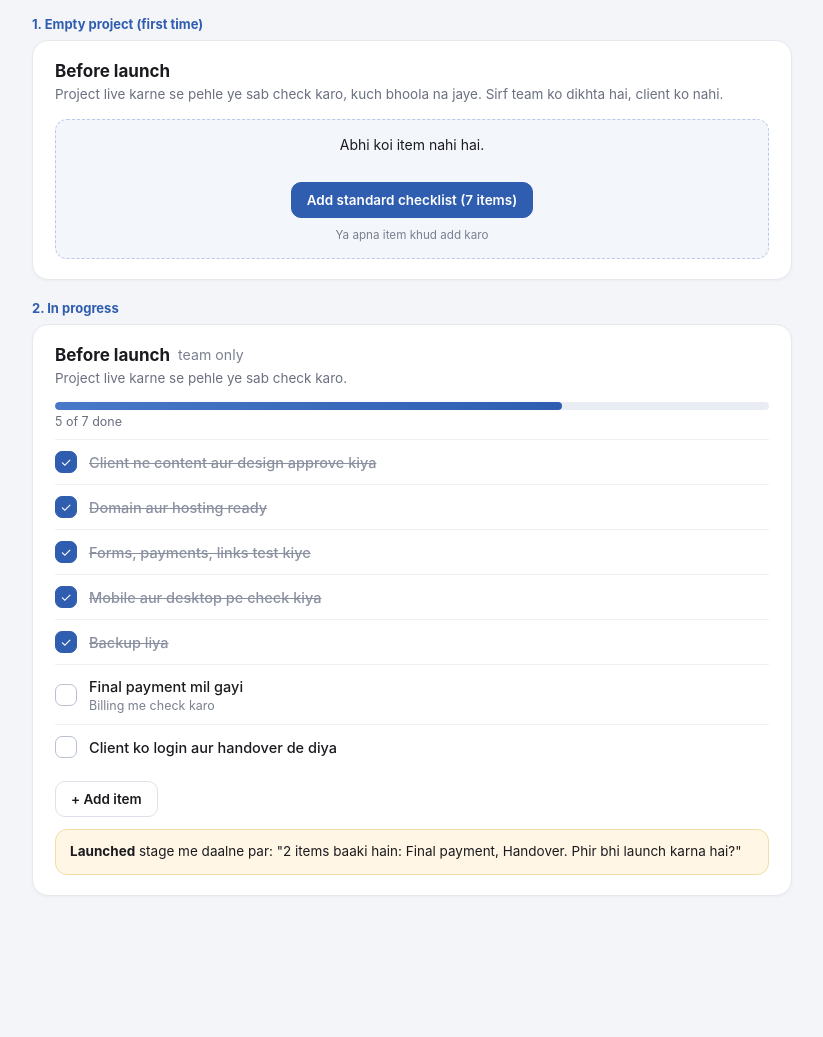
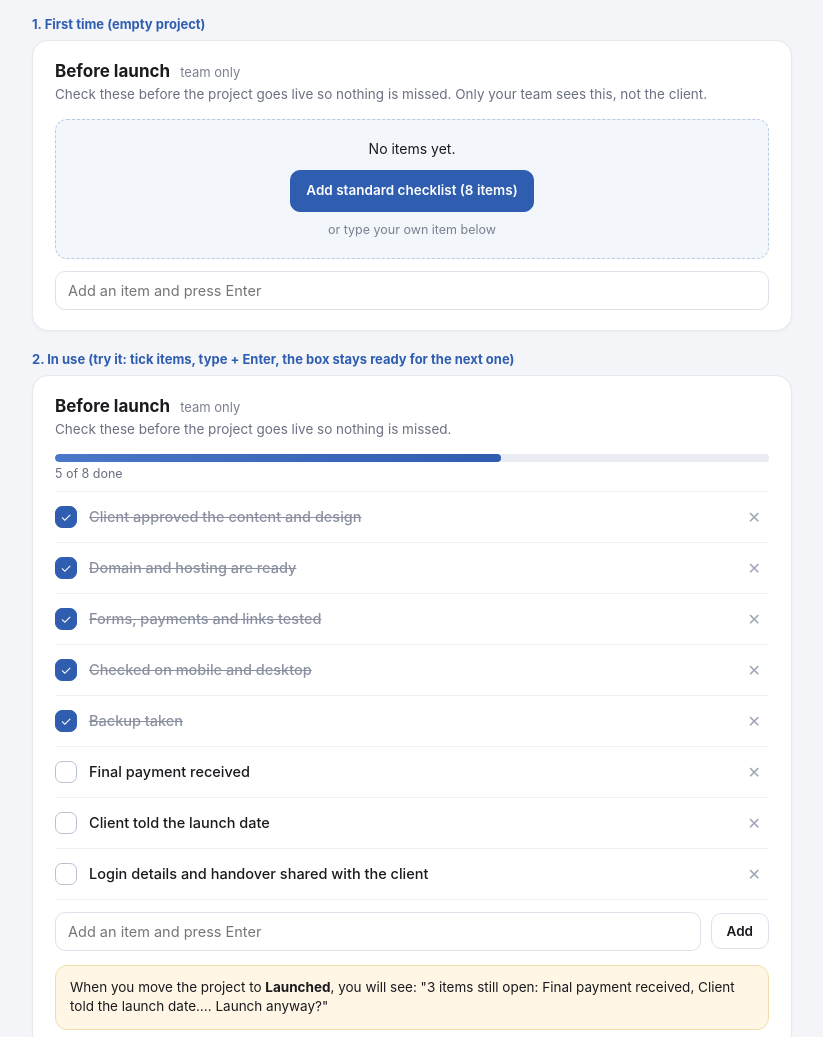
Before and after one commit to Haritt-Developers/developers, a plain HTML site: page mock/launch/index.html in a window 1280 px wide. Shown: the top 1037 px of the page, without its empty margins (228-1051 px from the left). Before the commit the page ends 932 px from the top, so only its background shows below. Drawn offline with Linux system fonts and the light colour scheme.

Commit message:
Update preview

```diff
--- a/mock/launch/index.html
+++ b/mock/launch/index.html
@@ -1,21 +1,26 @@
 <!doctype html><meta charset=utf-8><meta name=viewport content="width=device-width,initial-scale=1"><meta name=robots content="noindex"><title>Before launch preview</title>
 <style>*{box-sizing:border-box}body{margin:0;font-family:Inter,system-ui,sans-serif;background:#F4F5F8;color:#1B1B1F;padding:16px}.card{max-width:760px;margin:0 auto 20px;background:#fff;border:1px solid #E6E8EE;border-radius:16px;padding:20px 22px;box-shadow:0 1px 3px rgba(0,0,0,.04)}
-h3{margin:0;font-size:17px;display:flex;gap:8px;align-items:center}.sub{color:#6B7080;font-size:13.5px;margin:4px 0 14px;line-height:1.45}.pb{height:8px;border-radius:9px;background:#E9ECF3;overflow:hidden;margin:6px 0 4px}.pb i{display:block;height:100%;width:71%;background:linear-gradient(90deg,#4A78C8,#2F5DB0);border-radius:9px}.pt{font-size:12.5px;color:#6B7080;margin-bottom:10px}
-.it{display:flex;align-items:center;gap:12px;padding:11px 0;border-top:1px solid #EEF0F5}.ck{width:22px;height:22px;border-radius:7px;border:1.8px solid #B9C0D0;flex:none;display:grid;place-items:center;color:#fff;font-size:13px}.ck.on{background:#2F5DB0;border-color:#2F5DB0}.it b{font-weight:500;font-size:14.5px}.it.d b{color:#8A90A0;text-decoration:line-through}.it small{display:block;color:#7A8090;font-size:12.5px;margin-top:2px}.x{margin-left:auto;color:#A0A6B6}
-.btn{display:inline-block;margin-top:12px;padding:9px 15px;border:1px solid #DDE1EA;border-radius:10px;font-size:13.5px;font-weight:600;background:#fff}.warn{background:#FFF6E5;border:1px solid #F3DDA8;border-radius:12px;padding:12px 14px;font-size:13.5px;margin-top:12px;line-height:1.45}.lbl{max-width:760px;margin:0 auto 8px;font-weight:700;font-size:13px;color:#2F5DB0}
-.sug{background:#F3F6FB;border:1px dashed #B9C9E8;border-radius:12px;padding:16px;text-align:center;font-size:14px}.sug .btn{background:#2F5DB0;color:#fff;border-color:#2F5DB0}</style>
-<div class=lbl>1. Empty project (first time)</div>
-<div class=card><h3>Before launch</h3><div class=sub>Project live karne se pehle ye sab check karo, kuch bhoola na jaye. Sirf team ko dikhta hai, client ko nahi.</div>
-<div class=sug>Abhi koi item nahi hai.<br><br><span class=btn>Add standard checklist (7 items)</span><br><small style="color:#7A8090;display:block;margin-top:10px">Ya apna item khud add karo</small></div></div>
-<div class=lbl>2. In progress</div>
-<div class=card><h3>Before launch <small style="font-weight:400;color:#7A8090">team only</small></h3><div class=sub>Project live karne se pehle ye sab check karo.</div>
-<div class=pb><i></i></div><div class=pt>5 of 7 done</div>
-<div class="it d"><span class="ck on">✓</span><b>Client ne content aur design approve kiya</b></div>
-<div class="it d"><span class="ck on">✓</span><b>Domain aur hosting ready</b></div>
-<div class="it d"><span class="ck on">✓</span><b>Forms, payments, links test kiye</b></div>
-<div class="it d"><span class="ck on">✓</span><b>Mobile aur desktop pe check kiya</b></div>
-<div class="it d"><span class="ck on">✓</span><b>Backup liya</b></div>
-<div class=it><span class=ck></span><div><b>Final payment mil gayi</b><small>Billing me check karo</small></div></div>
-<div class=it><span class=ck></span><div><b>Client ko login aur handover de diya</b></div></div>
-<span class=btn>+ Add item</span>
-<div class=warn><b>Launched</b> stage me daalne par: "2 items baaki hain: Final payment, Handover. Phir bhi launch karna hai?"</div></div>
+h3{margin:0;font-size:17px}h3 small{font-weight:400;color:#7A8090;font-size:13px;margin-left:6px}.sub{color:#6B7080;font-size:13.5px;margin:4px 0 14px;line-height:1.45}.pb{height:8px;border-radius:9px;background:#E9ECF3;overflow:hidden;margin:6px 0 4px}.pb i{display:block;height:100%;background:linear-gradient(90deg,#4A78C8,#2F5DB0);border-radius:9px;transition:width .4s}.pt{font-size:12.5px;color:#6B7080;margin-bottom:10px}
+.it{display:flex;align-items:center;gap:12px;padding:11px 0;border-top:1px solid #EEF0F5;cursor:pointer}.ck{width:22px;height:22px;border-radius:7px;border:1.8px solid #B9C0D0;flex:none;display:grid;place-items:center;color:#fff;font-size:13px;transition:.15s}.it.d .ck{background:#2F5DB0;border-color:#2F5DB0}.it b{font-weight:500;font-size:14.5px}.it.d b{color:#8A90A0;text-decoration:line-through}.it small{display:block;color:#7A8090;font-size:12.5px;margin-top:2px}.x{margin-left:auto;color:#A0A6B6;padding:4px 8px}
+.add{display:flex;gap:10px;align-items:center;padding:12px 0 0;border-top:1px solid #EEF0F5}.add input{flex:1;border:1px solid #DDE1EA;border-radius:10px;padding:10px 12px;font:inherit;font-size:14.5px;outline:none}.add input:focus{border-color:#4A78C8;box-shadow:0 0 0 3px rgba(74,120,200,.15)}
+.btn{display:inline-block;padding:9px 15px;border:1px solid #DDE1EA;border-radius:10px;font-size:13.5px;font-weight:600;background:#fff;cursor:pointer}.btn.p{background:#2F5DB0;color:#fff;border-color:#2F5DB0}.warn{background:#FFF6E5;border:1px solid #F3DDA8;border-radius:12px;padding:12px 14px;font-size:13.5px;margin-top:14px;line-height:1.45}.lbl{max-width:760px;margin:0 auto 8px;font-weight:700;font-size:13px;color:#2F5DB0}
+.sug{background:#F3F6FB;border:1px dashed #B9C9E8;border-radius:12px;padding:18px;text-align:center;font-size:14px;line-height:1.6}.hint{color:#7A8090;font-size:12.5px}</style>
+<div class=lbl>1. First time (empty project)</div>
+<div class=card><h3>Before launch <small>team only</small></h3><div class=sub>Check these before the project goes live so nothing is missed. Only your team sees this, not the client.</div>
+<div class=sug>No items yet.<br><span class="btn p" style="margin:10px 0 6px">Add standard checklist (8 items)</span><br><span class=hint>or type your own item below</span></div>
+<div class=add style="border:0"><input placeholder="Add an item and press Enter"></div></div>
+<div class=lbl>2. In use (try it: tick items, type + Enter, the box stays ready for the next one)</div>
+<div class=card id=c><h3>Before launch <small>team only</small></h3><div class=sub>Check these before the project goes live so nothing is missed.</div>
+<div class=pb><i id=bar></i></div><div class=pt id=pt></div><div id=l></div>
+<div class=add><input id=in placeholder="Add an item and press Enter"><span class="btn" id=ad>Add</span></div>
+<div class=warn id=w></div></div>
+<script>
+let L=[["Client approved the content and design",1],["Domain and hosting are ready",1],["Forms, payments and links tested",1],["Checked on mobile and desktop",1],["Backup taken",1],["Final payment received",0],["Client told the launch date",0],["Login details and handover shared with the client",0]];
+const $=i=>document.getElementById(i);
+function r(){const d=L.filter(x=>x[1]).length;$('bar').style.width=100*d/L.length+'%';$('pt').textContent=d+' of '+L.length+' done';
+$('l').innerHTML=L.map((x,i)=>`<div class="it ${x[1]?'d':''}" data-i=${i}><span class=ck>${x[1]?'✓':''}</span><b>${x[0]}</b><span class=x data-x=${i}>✕</span></div>`).join('');
+const t=L.filter(x=>!x[1]).map(x=>x[0]);$('w').innerHTML=t.length?`When you move the project to <b>Launched</b>, you will see: "${t.length} item${t.length>1?'s':''} still open: ${t.slice(0,2).join(', ')}${t.length>2?'…':''}. Launch anyway?"`:'All done. Ready to launch.'}
+$('l').onclick=e=>{const x=e.target.dataset.x;if(x!==undefined){L.splice(+x,1);r();return}const it=e.target.closest('.it');if(it){L[+it.dataset.i][1]^=1;r()}};
+function add(){const v=$('in').value.trim();if(!v)return;L.push([v,0]);$('in').value='';r();$('in').focus()}
+$('in').onkeydown=e=>{if(e.key==='Enter'){e.preventDefault();add()}};$('ad').onclick=add;r();
+</script>
```
